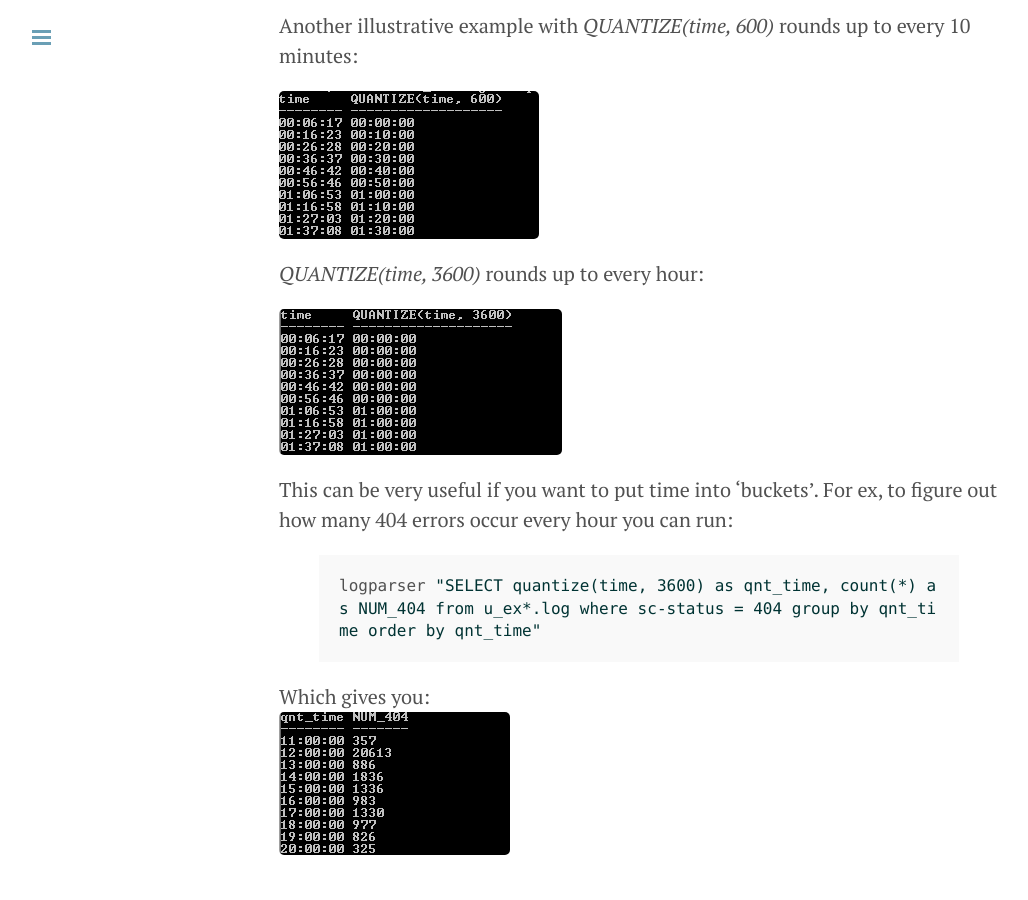
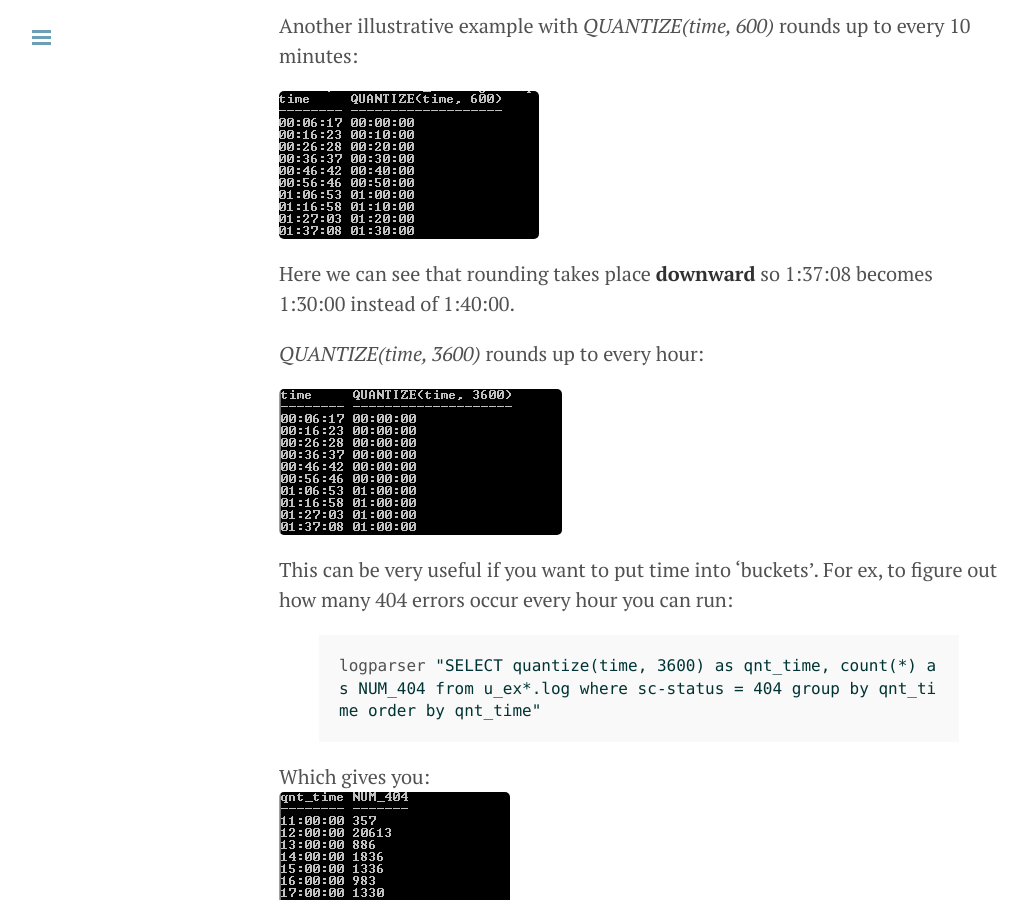
Before and after one commit to regularcoder/regularcoder, a Jekyll site: the page built from _posts/til/2015-09-01-logparser-quantize.md, in a window 1280 px wide and 900 px high, scrolled down 777 px. Shown: the whole window, without its empty margins (1-1029 px from the left). Built offline with Jekyll 4.4.1, drawn with Linux system fonts in a browser that asks for light colours; Markdown is read by kramdown in place of the engine named in the settings.

Commit message:
Small update to Quantize post

```diff
--- a/_posts/til/2015-09-01-logparser-quantize.md
+++ b/_posts/til/2015-09-01-logparser-quantize.md
@@ -15,6 +15,7 @@ Time has been rounded to the nearest minute (60 seconds). Note that here *time*
 Another illustrative example with *QUANTIZE(time, 600)* rounds up to every 10 minutes:
 
 ![600 seconds]({{ site.url }}/img/logparser_quantize/600.png)
+Here we can see that rounding takes place **downward** so 1:37:08 becomes 1:30:00 instead of 1:40:00.
 
 *QUANTIZE(time, 3600)* rounds up to every hour:
 
```
